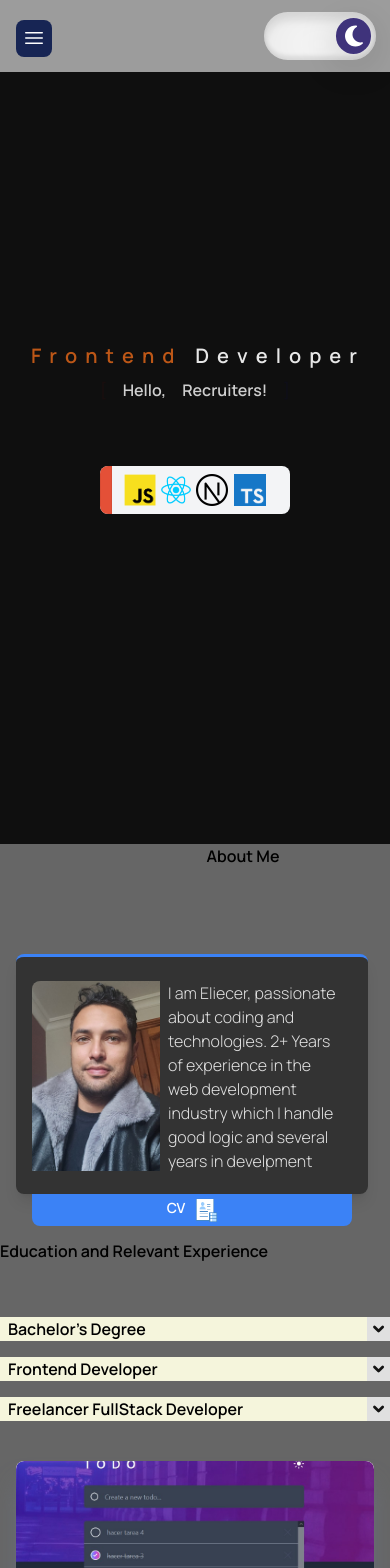
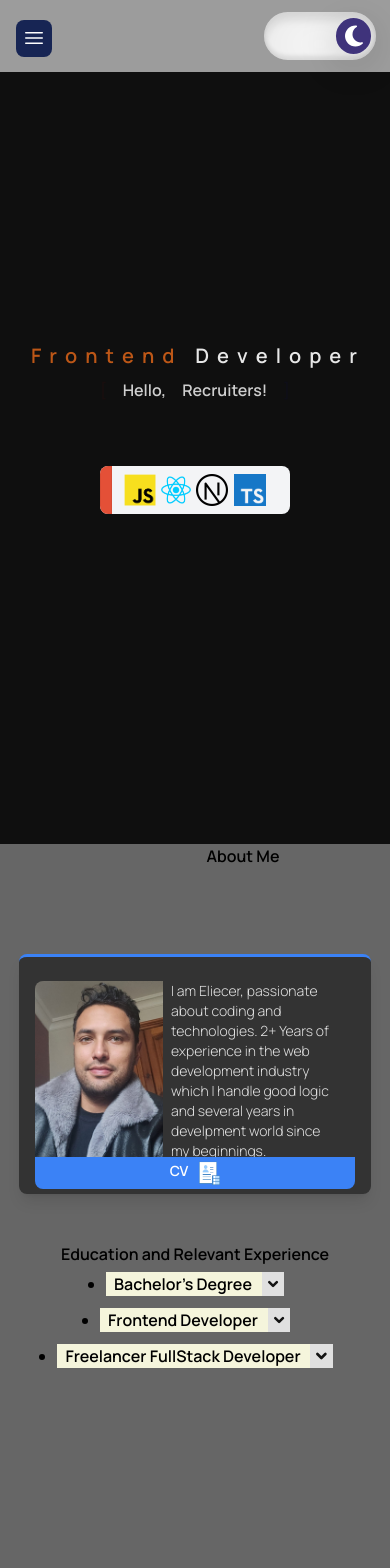
Before and after one commit to neoEliecer-47/portfolio, a React (Vite) app: page / in a window 390 px wide. Shown: the top 1568 px of the page. Built offline with nearby package versions, Linux system fonts and the light colour scheme.

Commit message:
responsive desktop

```diff
--- a/src/components/About.jsx
+++ b/src/components/About.jsx
@@ -13,7 +13,7 @@ const About = () => {
   const { isVisible, refOneSingleElement: ref } = useLazyLoad();
 
   return (
-    <div className="grid grid-cols-1 md:grid-cols-2 h-full">
+    <div className="md:grid flex flex-col justify-center items-center md:grid-cols-2 h-full lg:mx-[7rem] mb-[13rem]">
       <aside className="flex items-center justify-center ml-24 m-0 p-0 h-full">
         <h1 className="md:text-xl font-semibold border-b-[6px] border-orange-500 border-opacity-0 hover:border-opacity-50 transition-all duration-500">
           About Me
@@ -22,7 +22,7 @@ const About = () => {
 
       <div
         className={classNames(
-          "h-[15rem] md:h-[18rem] w-[22rem] md:w-[25rem] flex flex-col mt-[5rem] dark:bg-black/50 dark:hover:bg-black/35 dark:text-white/85 bg-gray-100 border-t-[3px] border-blue-500 md:border-green-400 lg:border-black py-6 px-4 mx-4 rounded-lg md:mx-auto md:hover:bg-blue-50 shadow-lg hover:shadow-blue-300 md:hover:shadow-gray-400 transition-all duration-700 delay-500 mb-[0.8rem] ",
+          " h-[15rem] md:h-[17rem] w-[22rem] md:w-[25rem] flex flex-col mt-[5rem] dark:bg-black/50 dark:hover:bg-black/35 dark:text-white/85 bg-gray-100 border-t-[3px] border-blue-500 md:border-green-400 lg:border-black py-6 px-4 mx-4 md:mx-0 rounded-lg lg:mx-auto md:hover:bg-blue-50 shadow-lg hover:shadow-blue-300 md:hover:shadow-gray-400 transition-all duration-700 delay-500 mb-[3rem] ",
           `${
             isVisible ? aboutStyles.lazyLoad : ""
           }` /*el estado esta haciendo que se vuelva a renderizar cada vez que hay un cambio por ende se vuelve a ejecutar el observer en el useEffect*/
@@ -30,7 +30,7 @@ const About = () => {
         ref={ref}
       >
         <div
-          className="grid gap-2 w-[19.5rem] md:w-[23.6rem] h-full md:h-44"
+          className="grid gap-2 w-[19.5rem] md:w-[23.6rem] h-44 md:h-44"
           style={{ gridTemplateColumns: "1fr 1fr" }}
         >
           <img
@@ -44,7 +44,7 @@ const About = () => {
               styles.scrollAbout
             )}
           >
-            <p className2={"text-sm md:text-md text-start p-3 "}>
+            <p className="inline-block text-sm md:text-md pr-3">
               I am Eliecer, passionate about coding and technologies. 2+ Years
               of experience in the web development industry which I handle good
               logic and several years in develpment world since my beginnings.
@@ -57,7 +57,7 @@ const About = () => {
         </div>
         <button
           className={classNames(
-            "flex mt-6 md:mt-4 gap-2 p-1 items-center justify-center bg-blue-400 dark:bg-blue-500 text-sm md:text-base dark:hover:bg-violet-600 rounded-bl-lg rounded-br-lg hover:bg-violet-500 text-white w-full",
+            "flex md:mt-4 gap-2 p-1 items-center justify-center bg-blue-400 dark:bg-blue-500 text-sm md:text-base dark:hover:bg-violet-600 rounded-bl-lg rounded-br-lg hover:bg-violet-500 text-white w-full",
             aboutStyles.buttonCv
           )}
           style={{ overflowAnchor: "none" }}
@@ -68,12 +68,12 @@ const About = () => {
           </a>
         </button>
       </div>
-      <aside className="md:flex items-center justify-center my-8 p-0 h-full">
+      <aside className="md:flex items-center justify-center m-0 p-0 h-full">
         <h1 className="md:ml-24 md:text-xl font-semibold border-b-[6px] border-orange-500 border-opacity-0 hover:border-opacity-50 transition-all duration-500">
           Education and Relevant Experience
         </h1>
       </aside>
-      <aside className="h-full">
+      <aside className="h-full flex justify-start items-start flex-col gap-3">
         <Accordion
           summary={"Bachelor's Degree"}
           subtitle="Institute of Technology 'Antonio Jose de Sucre (2014 - 2019)'"
--- a/src/components/About.module.css
+++ b/src/components/About.module.css
@@ -9,7 +9,7 @@
   animation-iteration-count: infinite;
   animation-delay: 0.3s; */
 
-  width: 21rem;
+  width: 24rem;
   transform: translateX(-10px);
 }
 
--- a/src/components/interface/Accordion/Accordion.jsx
+++ b/src/components/interface/Accordion/Accordion.jsx
@@ -10,7 +10,7 @@ const Accordion = ({ summary, children, subtitle }) => {
     return setHiddenContent(!hiddenContent);
   }
   return (
-    <section className={styles.container} onClick={handleActiveAcordion}>
+    <section className={classNames(styles.container, "lg:w-[25rem] gap-3 m-auto")} onClick={handleActiveAcordion}>
       <div className={styles.containerTitle}>
         <summary className={styles.summary}>{summary}</summary>
         <AccordionArrow className={classNames(styles.arrow, !hiddenContent && styles.arrwAnimation)} stroke={5}/>
@@ -19,6 +19,7 @@ const Accordion = ({ summary, children, subtitle }) => {
         className={classNames(
           styles.content,
           !hiddenContent ? styles.contentActive : styles.contentUnactive
+
         )}
         onClick={!hiddenContent ? handleActiveAcordion : ''}
 
```
